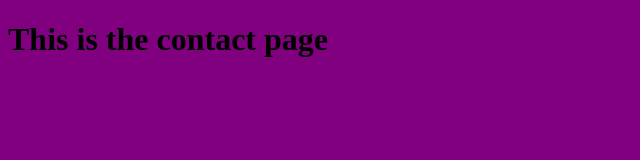
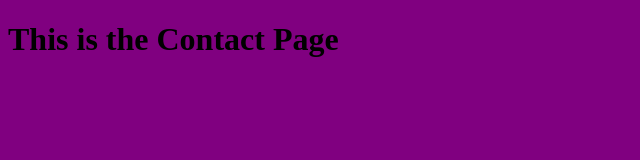
Before and after one commit to koriant/gitexample, a plain HTML site: page contact.html in a window 1280 px wide. Shown: the whole page, without its empty margins (0-640 px from the left). Drawn offline with Linux system fonts and the light colour scheme.

Commit message:
Capitalized the heading

```diff
--- a/contact.html
+++ b/contact.html
@@ -8,6 +8,6 @@
     <title>Document</title>
 </head>
 <body>
-    <h1>This is the contact page</h1>
+    <h1>This is the Contact Page</h1>
 </body>
 </html>
```
